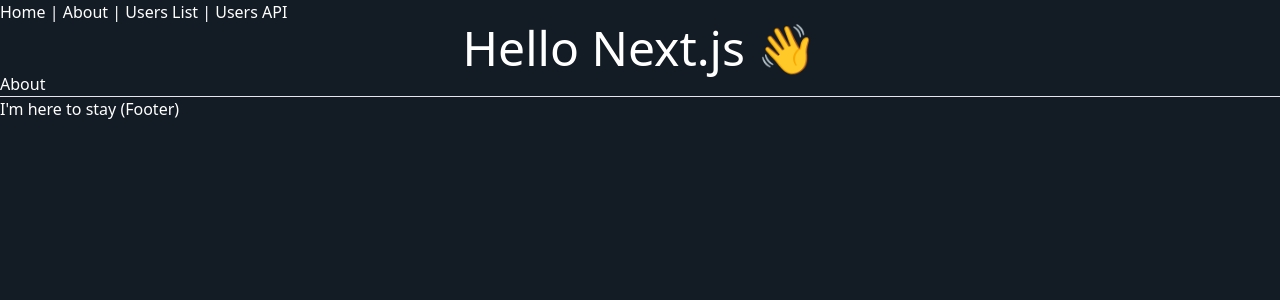
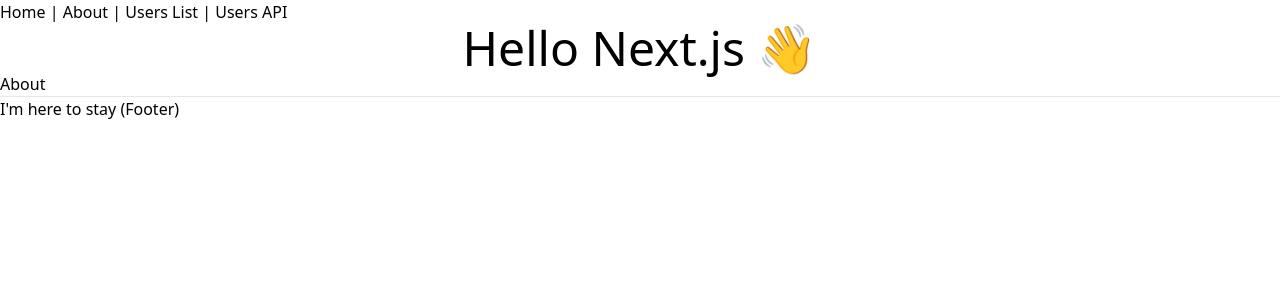
Before and after one commit to Italo-Aguiar/flowpodcast-clone, a Next.js app: page / in a window 1280 px wide. Shown: the top 300 px of the page. Built offline with nearby package versions, Linux system fonts and the light colour scheme.

Commit message:
adding both global.css and tailwind

```diff
--- a/pages/_app.tsx
+++ b/pages/_app.tsx
@@ -1,4 +1,5 @@
 import { AppProps } from 'next/app';
+import 'tailwindcss/tailwind.css';
 import '../styles/global.css';
 
 function MyApp ({ Component, pageProps }: AppProps) {
--- a/styles/global.css
+++ b/styles/global.css
@@ -2,9 +2,4 @@
 
 @tailwind components;
 
-html,
-body {
-  @apply bg-flow text-white;
-}
-
 @tailwind utilities;
```
